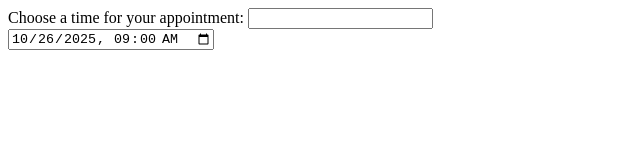
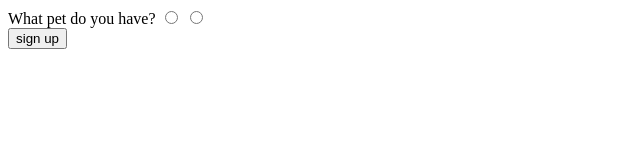
Before and after one commit to Nens01/World-clock, a plain HTML site: page index.html in a window 1280 px wide. Shown: the whole page, without its empty margins (0-640 px from the left). Drawn offline with Linux system fonts and the light colour scheme.

Commit message:
html + css update

```diff
--- a/index.html
+++ b/index.html
@@ -6,18 +6,11 @@
     <title>HTML input</title>
   </head>
   <body>
-    <div>
-      <label for="meeting-time">Choose a time for your appointment:</label>
-      <input type="text" required />
-    </div>
-    <div>
-      <input
-        type="datetime-local"
-        name="meeting-time"
-        id="meeting-time"
-        value="2025-10-26T09:00"
-        min="2025-10-03T00:00"
-      />
-    </div>
+    <form action="/submit">
+      <label>What pet do you have?</label>
+      <input type="radio" name="pet" id="dog" /><label for="cat"></label>
+      <input type="radio" name="pet" id="cat" />
+      <div><input type="submit" value="sign up" /></div>
+    </form>
   </body>
 </html>
--- a/styles.css
+++ b/styles.css
@@ -1,5 +1,5 @@
 input {
-  padding: 10px;
+  padding: 5px 10px;
   border-radius: 8px;
   border: 1px solid #150101;
 }
```
